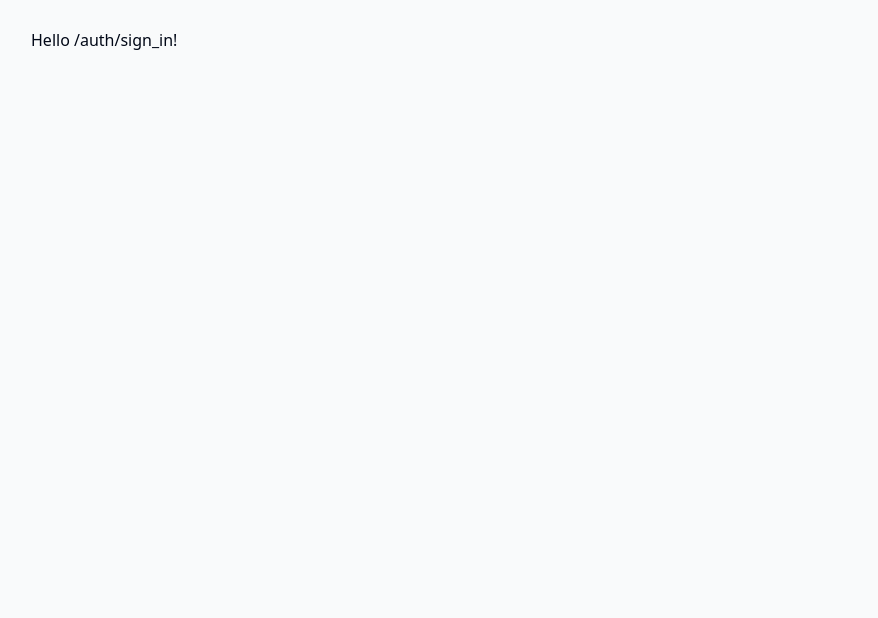
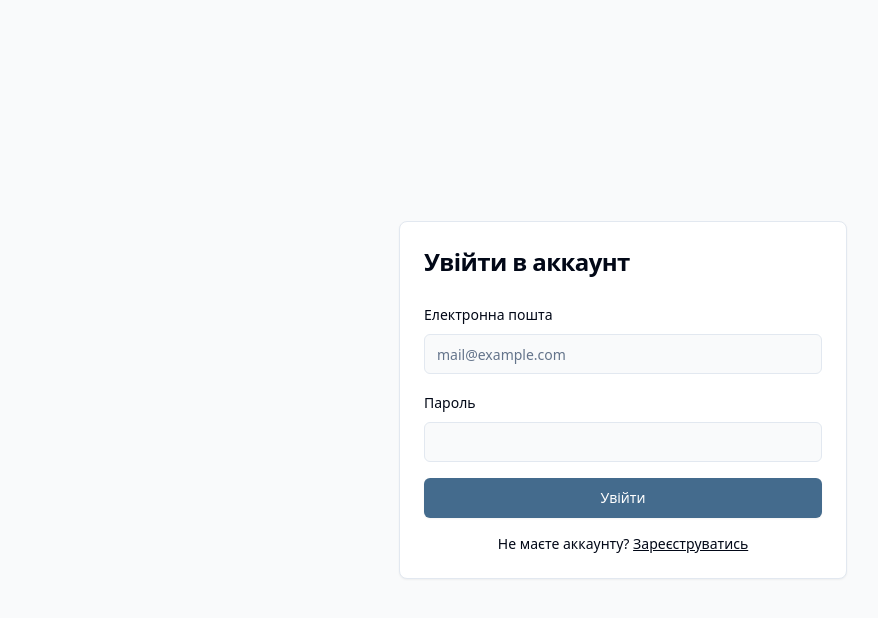
Before and after one commit to fyurchik/CodeCon, a React (Vite) app in the folder client/: page /auth/login in a window 1280 px wide. Shown: the top 618 px of the page, without its empty margins (17-895 px from the left). Built offline with nearby package versions, Linux system fonts and the light colour scheme.

Commit message:
feat: login page

```diff
--- a/client/src/routes/auth/login.tsx
+++ b/client/src/routes/auth/login.tsx
@@ -1,5 +1,77 @@
-import { createFileRoute } from '@tanstack/react-router'
+import { zodResolver } from "@hookform/resolvers/zod";
+import { createFileRoute, Link } from "@tanstack/react-router";
+import { useForm } from "react-hook-form";
+import { registerSchema, RegisterSchema } from "@/types/auth";
+import Button from "@/ui/Button";
+import { Card, CardHeader, CardContent, CardTitle } from "@/ui/Card";
+import { Form, FormControl, FormField, FormItem, FormLabel, FormMessage } from "@/ui/Form";
+import Input from "@/ui/Input";
 
-export const Route = createFileRoute('/auth/login')({
-  component: () => <div>Hello /auth/sign_in!</div>
-})
+const Page = () => {
+    const formLogin = useForm<RegisterSchema>({
+        resolver: zodResolver(registerSchema),
+        defaultValues: {
+            email: "",
+            password: "",
+        },
+    });
+
+    // const signUpHandler = useSignUp();
+
+    const onSubmit = (values: RegisterSchema) => {
+        // signUpHandler.mutate({ email: values.email, password: values.password });
+    };
+
+    return (
+        <Card className="mx-auto w-full max-w-md md:absolute md:left-1/2 md:top-1/2 md:-translate-x-1/2 md:-translate-y-1/2">
+            <CardHeader>
+                <CardTitle className="text-2xl">Увійти в аккаунт</CardTitle>
+            </CardHeader>
+            <CardContent>
+                <Form {...formLogin}>
+                    <form onSubmit={formLogin.handleSubmit(onSubmit)} className="grid gap-4">
+                        <FormField
+                            control={formLogin.control}
+                            name="email"
+                            render={({ field }) => (
+                                <FormItem>
+                                    <FormLabel>Електронна пошта</FormLabel>
+                                    <FormControl>
+                                        <Input placeholder="mail@example.com" {...field} />
+                                    </FormControl>
+                                    <FormMessage />
+                                </FormItem>
+                            )}
+                        />
+                        <FormField
+                            control={formLogin.control}
+                            name="password"
+                            render={({ field }) => (
+                                <FormItem>
+                                    <FormLabel>Пароль</FormLabel>
+                                    <FormControl>
+                                        <Input {...field} type="password" />
+                                    </FormControl>
+                                    <FormMessage />
+                                </FormItem>
+                            )}
+                        />
+                        <Button type="submit" loading={formLogin.formState.isSubmitting}>
+                            Увійти
+                        </Button>
+                    </form>
+                </Form>
+                <p className="mt-4 text-center text-sm">
+                    Не маєте аккаунту?{" "}
+                    <Link to="/auth/register" className="underline">
+                        Зареєструватись
+                    </Link>
+                </p>
+            </CardContent>
+        </Card>
+    );
+};
+
+export const Route = createFileRoute("/auth/login")({
+    component: Page,
+});
--- a/client/src/routes/auth/register.tsx
+++ b/client/src/routes/auth/register.tsx
@@ -24,7 +24,7 @@ const Page = () => {
 
     // const signUpHandler = useSignUp();
 
-    const onSubmit = (values: Schema) => {
+    const onSubmit = (values: RegisterSchema) => {
         // signUpHandler.mutate({ email: values.email, password: values.password });
     };
 
```
Also changed, not shown: 1 other file (tests, documents, lock files or other folders).
